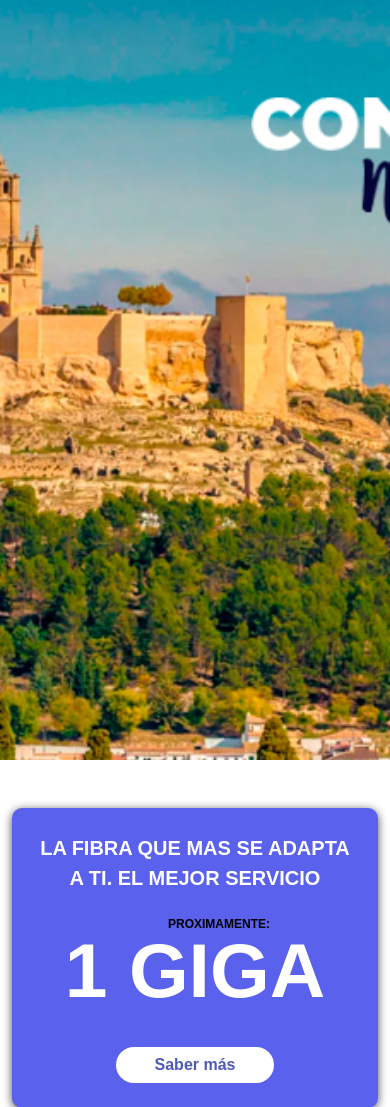
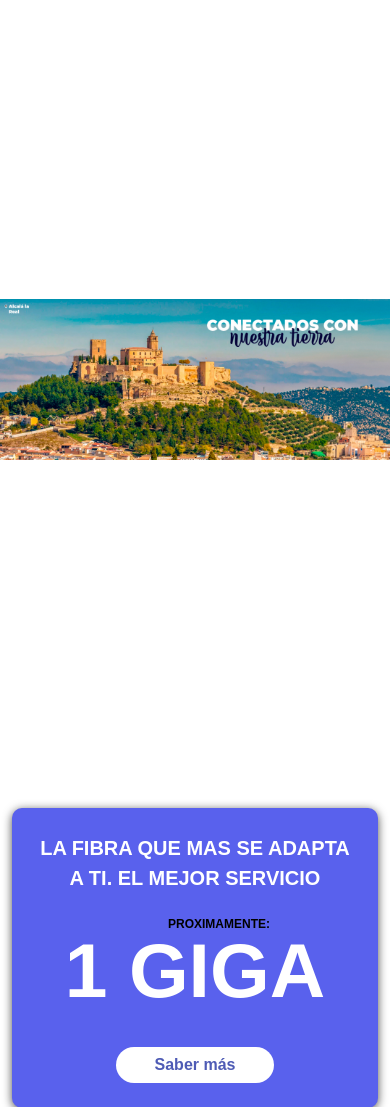
Before and after one commit to insytec-alcala/paginaweb, a PHP site: page / in a window 390 px wide. Shown: the part 136-1243 px from the top of the page. Run offline with PHP 8.4, Linux system fonts and the light colour scheme; some web fonts are replaced.

Commit message:
comentario del código e imagen responsiva

```diff
--- a/Index.php
+++ b/Index.php
@@ -11,8 +11,8 @@
 <body>
     <?php include 'navbar.php' ?>
 
-    <header class="bg-dark text-white text-center py-5" style="background-image: url('./img/fibraole/alcala_letras.jpg'); background-size: cover;">
-
+    <header class="bg-white text-white text-center py-5" style="background-image: url('./img/fibraole/alcala_letras.jpg'); background-size: contain;">
+        <!--Cambio de bg-dark a bg-white y background-size: contain para una imágen de fondo responsiva -->
     </header>
 
     <section class="container my-5 mt-5 mt-md-0 ">
--- a/styles/index.css
+++ b/styles/index.css
@@ -83,9 +83,16 @@ header h1 {
     border: none;
     width: 50%;
 }
-@media (min-width: 768px) {
+@media (min-width: 720px) {
     .custom-margin {
         margin-top: -10%;
+    }
+}
+
+@media (max-width: 720px) {
+    header {
+        background-size: contain; /* Ajusta la imagen al área visible sin recortarla */
+        background-repeat: no-repeat; /* Evita que la imagen se repita */
     }
 }
 /*todavia no funciona, veré como subir las tarjetas */
```
